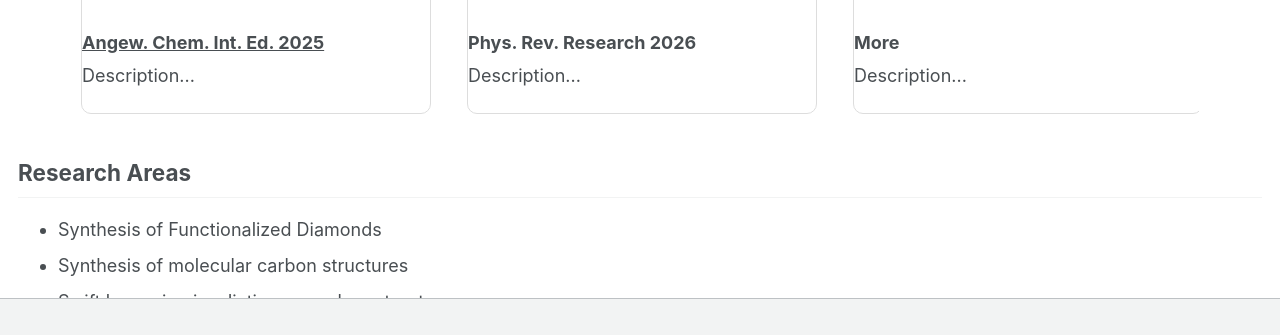
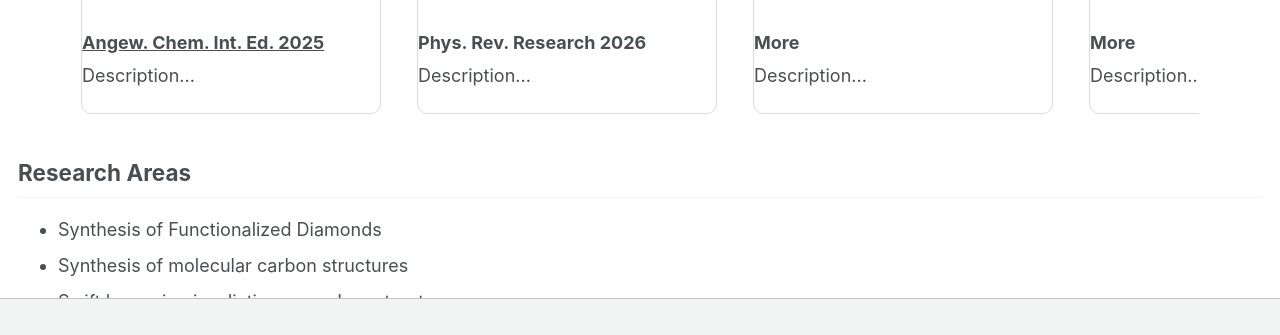
Before and after one commit to liangjiaxu-research/liangjiaxu-research.github.io, a Jekyll site: the page built from _pages/about.md, in a window 1280 px wide and 900 px high, scrolled down 512 px, cut to the strip 565-900 px from the top of the window. Built offline with Jekyll 4.4.1, drawn with Linux system fonts in a browser that asks for light colours; a script bundle is joined from its source files by our own code; library files that are not in the unit come from our copies.

Commit message:
Update main.scss

```diff
--- a/assets/css/main.scss
+++ b/assets/css/main.scss
@@ -64,7 +64,7 @@
 }
 
 .featured-card {
-    flex: 0 0 350px;
+    flex: 0 0 300px;
     border: 1px solid #ddd;
     border-radius: 10px;
     overflow: hidden;
```
